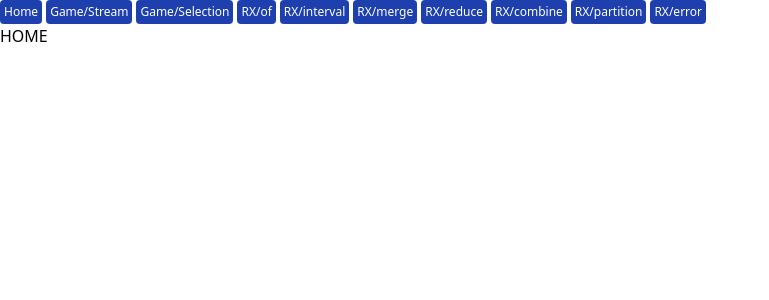
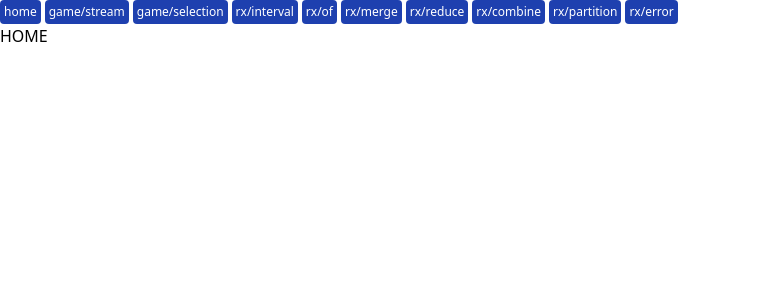
Before and after one commit to kane1213/kanework21, a React (Vite) app: page / in a window 1280 px wide. Shown: the top 300 px of the page, without its empty margins (0-769 px from the left). Built offline with nearby package versions, Linux system fonts and the light colour scheme.

Commit message:
refactor

```diff
--- a/src/App.tsx
+++ b/src/App.tsx
@@ -1,7 +1,7 @@
 import './App.scss'
 import { BrowserRouter as Router, useNavigate } from 'react-router-dom'
 import { Suspense } from 'react'
-import BaseRouter from '@/router'
+import BaseRouter, { paths } from '@/router'
 
 export default () => <Router>
   <div className="main-work">
@@ -20,7 +20,12 @@ function AppRoutes() {
   return <>
     <div className="nav-btns">
       {
-        ['Home', 'Game/Stream', 'Game/Selection', "RX/of", "RX/interval", "RX/merge", "RX/reduce", "RX/combine", "RX/partition", "RX/error"].map((name: string) => <div key={name} onClick={() => { routerTo(name) }}>{ name }</div>)
+        ['/home'].concat(paths
+          .filter((path: string) => path !== '/' && path !== '*'))
+          .map((path: string) => {
+            const name = path.slice(1)
+            return <div key={name} onClick={() => { routerTo(name) }}>{ name }</div>
+          })
       }
 
     </div>
--- a/src/router/index.tsx
+++ b/src/router/index.tsx
@@ -21,6 +21,17 @@ const routes = [
   ] },
   { path: '*', key: 'none', ele: lazy(() => import('@/pages/None')), children: [] },
 ];
+
+export const paths = routes.reduce((sum: string[], route: any) => {
+
+  if (route.children.length === 0) {
+    return sum.concat(route.path)
+  } else {
+    return sum.concat(route.children.map((cr:any) => route.path + '/' + cr.path))
+  }
+
+
+},[])
 
 export const routeName: {[key: string ]: string} = routes.reduce((sum, cur) => ({ ...sum, [cur.key]: cur.path, [cur.path]: cur.key }), {})
 
```
